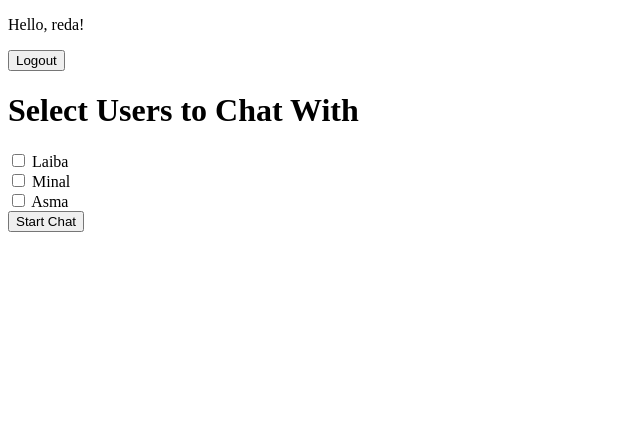
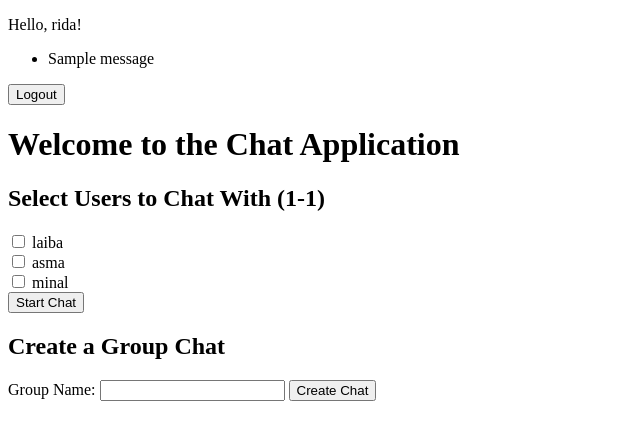
Before and after one commit to Rida702/chatapp, a Django app: page /chat/select_user/ in a window 1280 px wide. Shown: the top 440 px of the page, without its empty margins (0-640 px from the left). Run offline with Django 4.2, Linux system fonts and the light colour scheme; a user stored in the database is signed in; data comes from the database, SQL or seed files in the repository; one stand-in notice (Sample message) is shown.

Commit message:
Add Group Chat

```diff
--- a/chat/models.py
+++ b/chat/models.py
@@ -10,10 +10,9 @@
 
 class Chat(models.Model):
     room = models.ForeignKey(Room, on_delete=models.CASCADE, related_name='chats', null=True)
-    user_1 = models.ForeignKey(User, on_delete=models.CASCADE, related_name='sent_chats', null=True)
-    user_2 = models.ForeignKey(User, on_delete=models.CASCADE, related_name='received_chats', null=True)
+    sender = models.ForeignKey(User, on_delete=models.CASCADE, related_name='sent_chats', null=True)
     message = models.TextField(null=True)
     timestamp = models.DateTimeField(auto_now_add=True, null=True)
 
     def __str__(self):
-        return f'{self.user_1.username} to {self.user_2.username}: {self.message}'
+        return f'{self.sender.username}: {self.message}'
--- a/chat/templates/chat/index.html
+++ b/chat/templates/chat/index.html
@@ -7,13 +7,22 @@
     <!--Authentication-->
     {% if user.is_authenticated %}
     <p>Hello, {{ user.username }}!</p>
+    {% if messages %}
+        <ul>
+            {% for message in messages %}
+                <li{% if message.tags %} class="{{ message.tags }}"{% endif %}>{{ message }}</li>
+            {% endfor %}
+        </ul>
+    {% endif %}
     <form method="post" action="{% url 'logout' %}">
         {% csrf_token %}
         <button type="submit">Logout</button>
     </form>
+    <h1>Welcome to the Chat Application</h1>
 
-    <h1>Select Users to Chat With</h1>
+    <h2>Select Users to Chat With (1-1)</h2>
     <form method="POST" action="{% url 'select_user' %}">
+        <input type="hidden" name="chat_type" value="1to1_chat">
         {% csrf_token %}
         {% for user in users %}
             <div>
@@ -26,9 +35,20 @@
         <button type="submit">Start Chat</button>
     </form>
 
+    <h2>Create a Group Chat</h2>
+    <form method="POST" action="{% url 'select_user' %}">
+        <input type="hidden" name="chat_type" value="group_chat">
+        {% csrf_token %}
+        <label for="group-name">Group Name:</label>
+        <input id="group-name" name="group_name" type="text" required>
+        <button type="submit">Create Chat</button>
+    </form>
+
     {% else %}
     <p>You are not logged in.</p>
     <a href="{% url 'login' %}">Login</a>
     {% endif %}
+    <br><br>
+
 </body>
 </html>
--- a/chat/urls.py
+++ b/chat/urls.py
@@ -2,7 +2,7 @@
 from . import views
 
 urlpatterns = [
-    path("", views.index, name="index"),
     path("select_user/", views.select_user, name="select_user"),
-    path("chatroom/<str:room_name>/", views.room, name="room"),
+    path("chat/room/<str:room_name>/", views.room, name="room"),
+    #path("chat/group/", views.create_group, name="create_group"),
 ]
--- a/chat/views.py
+++ b/chat/views.py
@@ -4,6 +4,7 @@
 from django.contrib.auth.decorators import login_required
 from .models import Room, Chat
 from django.contrib.auth.models import User
+from django.contrib import messages
 
 def signup(request):
     if request.method == 'POST':
@@ -11,49 +12,72 @@
         if form.is_valid():
             user = form.save()
             login(request, user)
-            return redirect('home')
+            return redirect('index')
     else:
         form = UserCreationForm()
     return render(request, 'registration/signup.html', {'form': form})
 
-def home(request):
-    return render(request, 'registration/home.html')
 
 def index(request):
-    if request.user.is_authenticated:
-        return redirect('select_user')
     return render(request, "chat/index.html")
+
 
 @login_required
 def room(request, room_name):
-    user_1 = request.session.get('user_1')
-    user_2 = request.session.get('user_2')
     return render(request, "chat/room.html", {
         "room_name": room_name,
-        "user_1": user_1,
-        "user_2": user_2,
     })
+
+
+from django.contrib.auth.decorators import login_required
+from django.shortcuts import render, redirect
+from django.contrib.auth.models import User
+from chat.models import Room
 
 @login_required
 def select_user(request):
     if request.method == 'POST':
-        selected_user_ids = request.POST.getlist('user_ids')
+        chat_type = request.POST.get('chat_type')
 
-        for selected_user_id in selected_user_ids:
-            selected_user = User.objects.get(id=selected_user_id)
+        room_name = None
 
-            user_ids = sorted([request.user.id, selected_user.id])
-            room_name = f"{user_ids[0]}_{user_ids[1]}_chat"
+        if chat_type == '1to1_chat':
+            selected_user_id = request.POST.get('user_ids')
+            if selected_user_id:
+                selected_user = User.objects.get(id=selected_user_id)
+                user_ids = sorted([request.user.id, selected_user.id])
+                room_name = f"{user_ids[0]}_{user_ids[1]}_chat"
+            else:
+                messages.error(request, "Please select a user to start a 1-on-1 chat.")
+                return redirect('select_user')
 
-            request.session['user_1'] = request.user.first_name
-            request.session['user_2'] = selected_user.first_name
+        elif chat_type == 'group_chat':
+            group_name = request.POST.get('group_name').strip()
+            if group_name:
+                room_name = group_name
+            else:
+                messages.error(request, "Please enter a group name.")
+                return redirect('select_user')
 
 
+        if room_name:
             room, created = Room.objects.get_or_create(name=room_name)
 
-            Chat.objects.create(room=room, user_1=request.user, user_2=selected_user, message=None)
-
-            return redirect('room', room_name=room_name)
+            return redirect('room', room_name=room.name)
 
     users = User.objects.exclude(id=request.user.id)
     return render(request, 'chat/index.html', {'users': users})
+
+"""
+@login_required
+def create_group(request):
+    if request.method == 'POST':
+        group_name = request.POST.get('group_name').strip()
+
+        if group_name:
+            room, created = Room.objects.get_or_create(name=group_name)
+
+            return redirect('room', room_name=room.name)
+
+    return render(request, 'chat/index.html')
+"""
--- a/chatapp/settings.py
+++ b/chatapp/settings.py
@@ -81,7 +81,7 @@
     },
 }
 
-LOGIN_REDIRECT_URL = '/home/'
+LOGIN_REDIRECT_URL = '/index/'  #Redirect url after login
 LOGOUT_REDIRECT_URL = '/'
 
 
--- a/chatapp/urls.py
+++ b/chatapp/urls.py
@@ -20,7 +20,7 @@
 from django.contrib.auth import views as auth_views
 
 urlpatterns = [
-    path('home/', views.index, name='home'),
+    path('index/', views.index, name='index'),
     path('admin/', admin.site.urls),
     path('chat/', include('chat.urls')),
     path('', auth_views.LoginView.as_view(), name='login'),
```
Also changed, not shown: chat/consumers.py (+16 -52 lines), chat/routing.py (+2 -7 lines), chat/templates/chat/room.html (+50 -68 lines), chat/templates/registration/home.html (deleted, +0 -12 lines), db.sqlite3.
